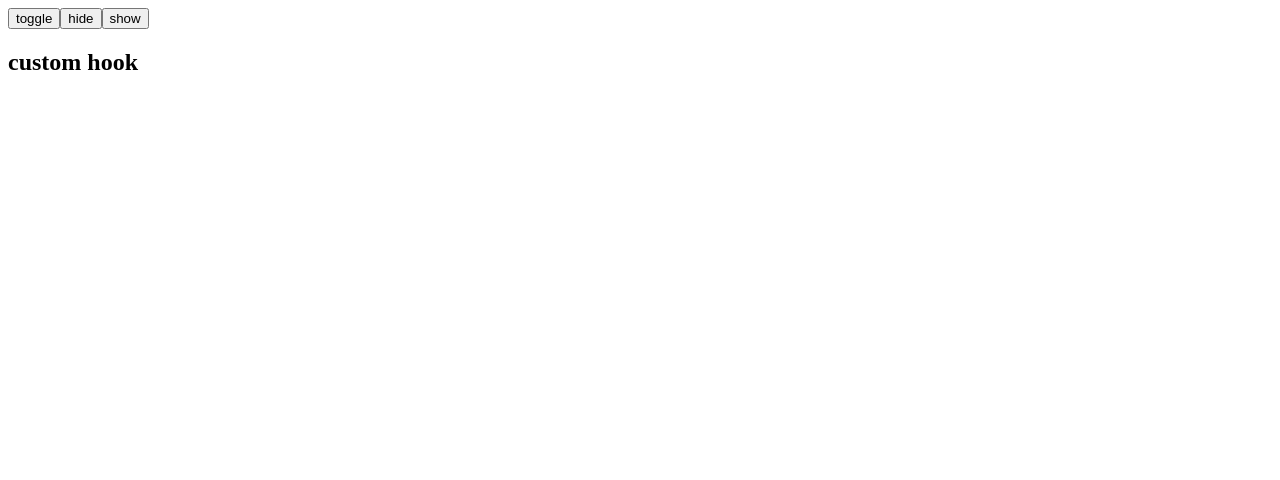
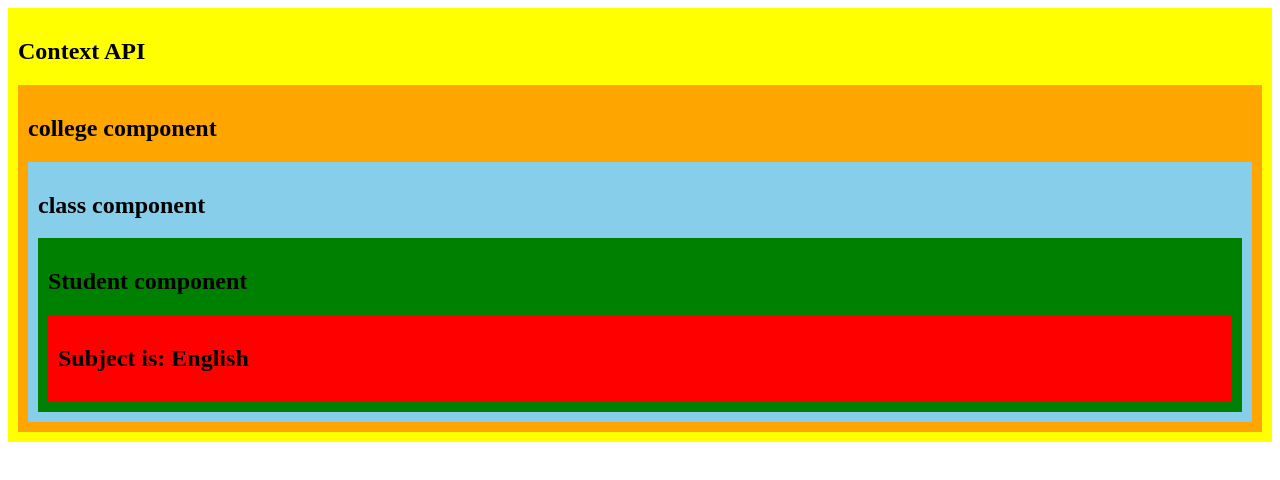
Before and after one commit to Sonukumar201995/react_practice-02, a React (Vite) app: page / in a window 1280 px wide. Shown: the top 480 px of the page. Built offline with nearby package versions, Linux system fonts and the light colour scheme.

Commit message:
context api

```diff
--- a/src/App.jsx
+++ b/src/App.jsx
@@ -1,19 +1,15 @@
-import useToggle from "./useToggle";
+import College from "./College";
+import SubjectContext from "./ContextData";
 
-function App()
-{
-  const [value,setValue]=useToggle(true)
-  return(
-    <>
-
-      <button onClick={()=>setValue()}>toggle</button>
-      <button onClick={()=>setValue(false)}>hide</button>
-      <button onClick={()=>setValue(true)}>show</button>
-      {
-        value ?<h2>custom hook </h2>:null
-      }
-    </>
-  )
+function App() {
+  return (
+    <div style={{ background: "yellow", padding: 10 }}>
+      <SubjectContext.Provider value="English">
+        <h2>Context API</h2>
+        <College />
+      </SubjectContext.Provider>
+    </div>
+  );
 }
 
 export default App;
--- /dev/null
+++ b/src/Class.jsx
@@ -0,0 +1,13 @@
+import Student from "./Student";
+
+function Class()
+{
+    return(
+        <div style={{background:'skyblue',padding:10}}>
+            <h2>class component</h2>
+            <Student/>
+        </div>
+    )
+}
+
+export default Class;
--- /dev/null
+++ b/src/College.jsx
@@ -0,0 +1,13 @@
+import Class from "./Class";
+
+function College()
+{
+    return(
+        <div style={{background:'orange' ,padding:10}}>
+        <h2>college component</h2>
+        <Class/>
+        </div>
+    )
+}
+
+export default College;
--- /dev/null
+++ b/src/ContextData.jsx
@@ -0,0 +1,5 @@
+import { createContext } from "react";
+
+const SubjectContext = createContext("Math");
+
+export default SubjectContext;
--- /dev/null
+++ b/src/Student.jsx
@@ -0,0 +1,12 @@
+import Subject from "./Subject";
+
+function Student() {
+  return (
+    <div style={{ background: "green", padding: 10 }}>
+      <h2>Student component</h2>
+      <Subject />
+    </div>
+  );
+}
+
+export default Student;
--- /dev/null
+++ b/src/Subject.jsx
@@ -0,0 +1,14 @@
+import { useContext } from "react";
+import SubjectContext from "./ContextData";
+
+function Subject() {
+  const subject = useContext(SubjectContext);
+
+  return (
+    <div style={{ background: "red", padding: 10 }}>
+      <h2>Subject is: {subject}</h2>
+    </div>
+  );
+}
+
+export default Subject;
```
